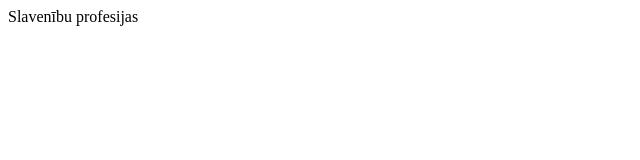
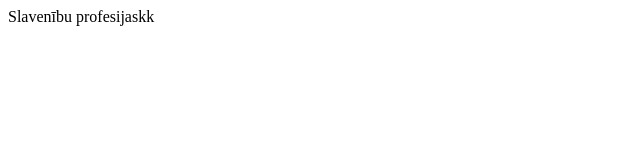
Before and after one commit to ievagit8/Atminasspele, a plain HTML site: page index.html in a window 1280 px wide. Shown: the full height of the page, 0-640 px from the left. Drawn offline with Linux system fonts and the light colour scheme.

Commit message:
Update index.html

```diff
--- a/index.html
+++ b/index.html
@@ -10,6 +10,6 @@
         <meta name="viewport" content="width=device-width, initial-scale=1.0">
     </head>
     <body>
-        <div>Slavenību profesijas</div>
+        <div>Slavenību profesijaskk</div>
     </body>
 </html>
```
